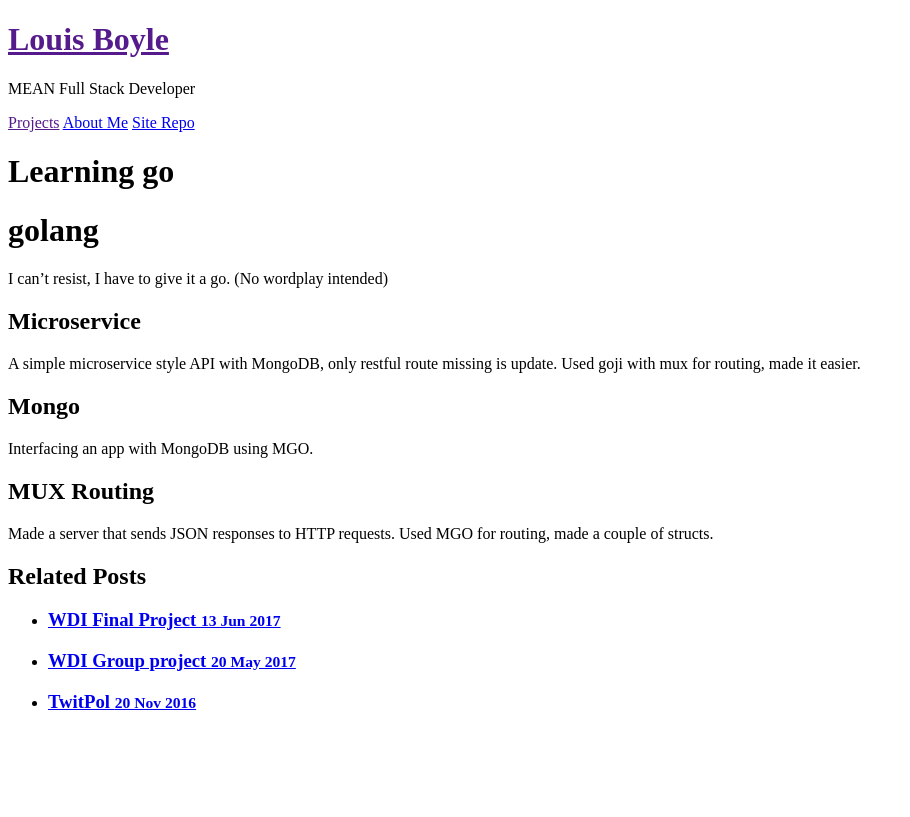
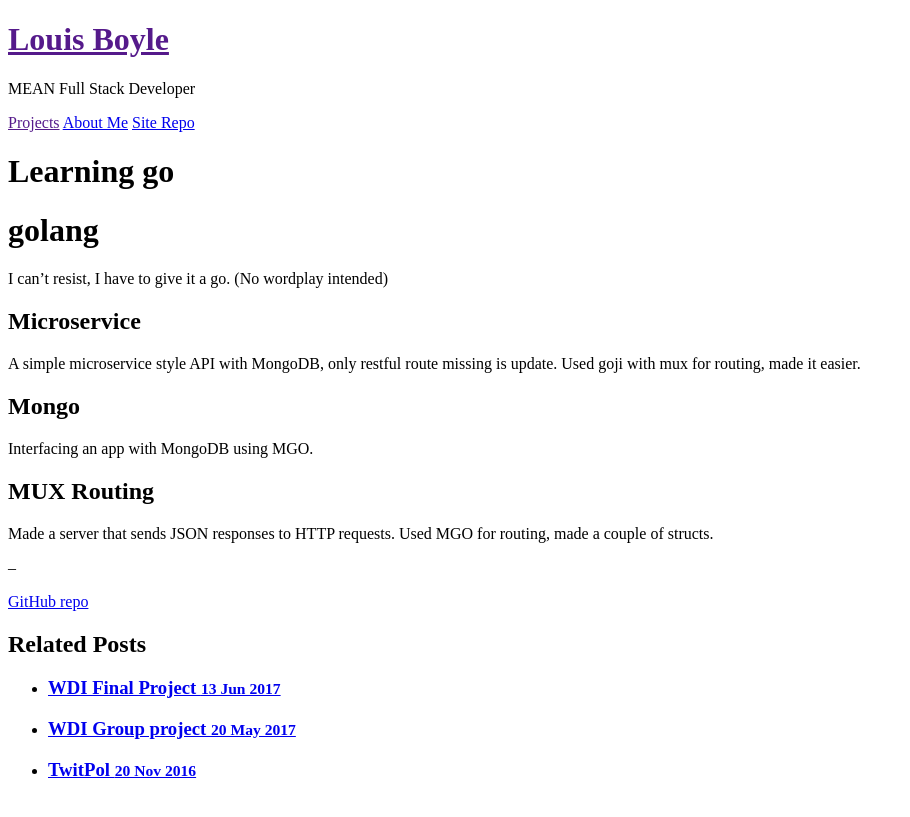
Before and after one commit to LBoyle/LBoyle.github.io, a Jekyll site: the page built from _posts/2017-06-15-learning-go.md, in a window 1280 px wide. Shown: the top 817 px of the page, without its empty margins (0-910 px from the left). Built offline with Jekyll 4.4.1, drawn with Linux system fonts in a browser that asks for light colours.

Commit message:
added link to go repo

```diff
--- a/_posts/2017-06-15-learning-go.md
+++ b/_posts/2017-06-15-learning-go.md
@@ -19,3 +19,8 @@ Interfacing an app with MongoDB using MGO.
 ## MUX Routing
 
 Made a server that sends JSON responses to HTTP requests. Used MGO for routing, made a couple of structs.
+
+
+--
+
+[GitHub repo](https://github.com/LBoyle/learning-go)
```
